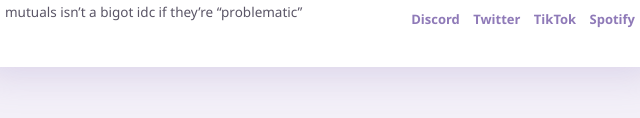
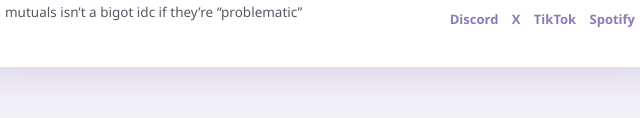
Before and after one commit to helektras/.github.io, a plain HTML site: page index.html in a window 1280 px wide. Shown: the part 598-716 px from the top of the page, 320-960 px from the left. Drawn offline with Linux system fonts and the light colour scheme.

Commit message:
Replace Twitter link with X link

```diff
--- a/index.html
+++ b/index.html
@@ -234,7 +234,7 @@
         <!-- Social Links -->
         <div class="socials">
           <a href="#" target="_blank">Discord</a>
-          <a href="#" target="_blank">Twitter</a>
+          <a href="https://x.com/helektrq" target="_blank">X</a>
           <a href="#" target="_blank">TikTok</a>
           <a href="#" target="_blank">Spotify</a>
         </div>
```
